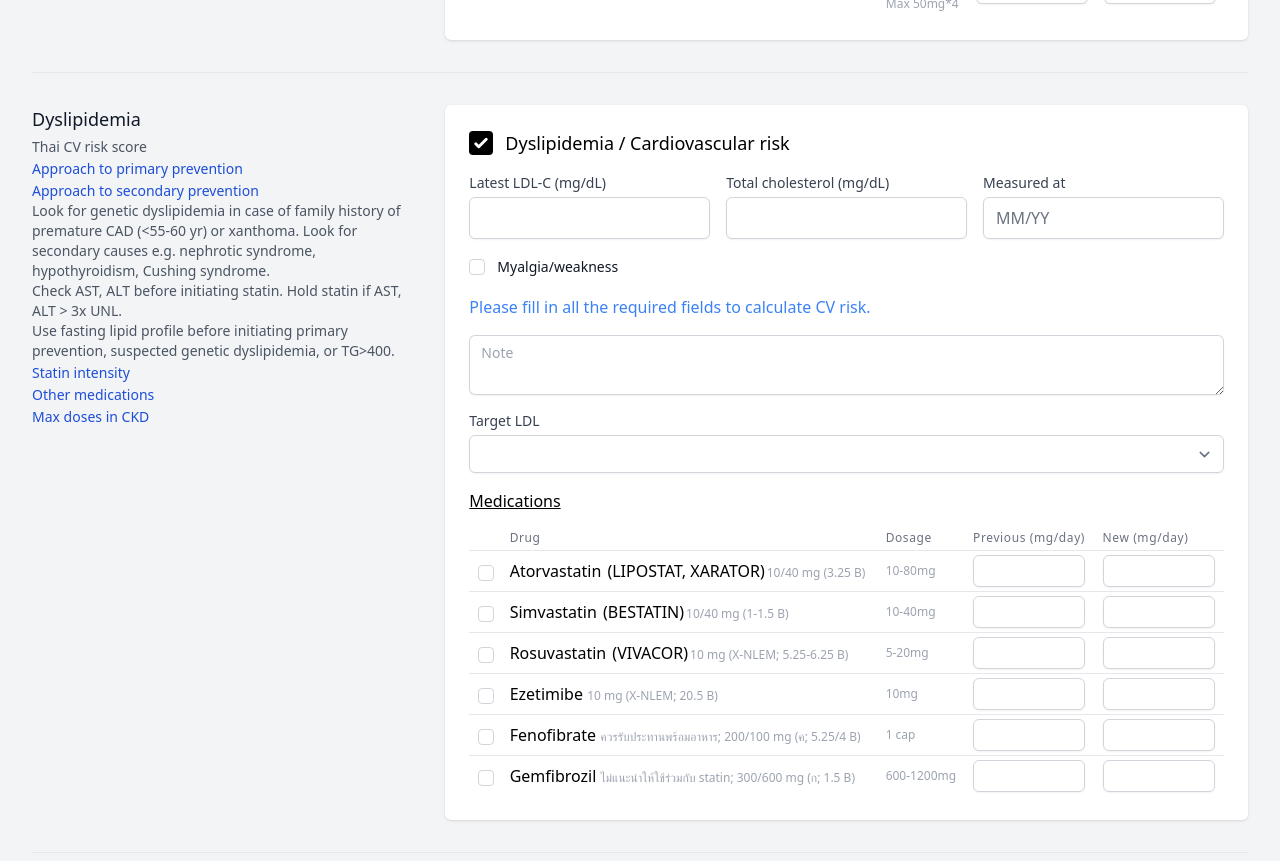
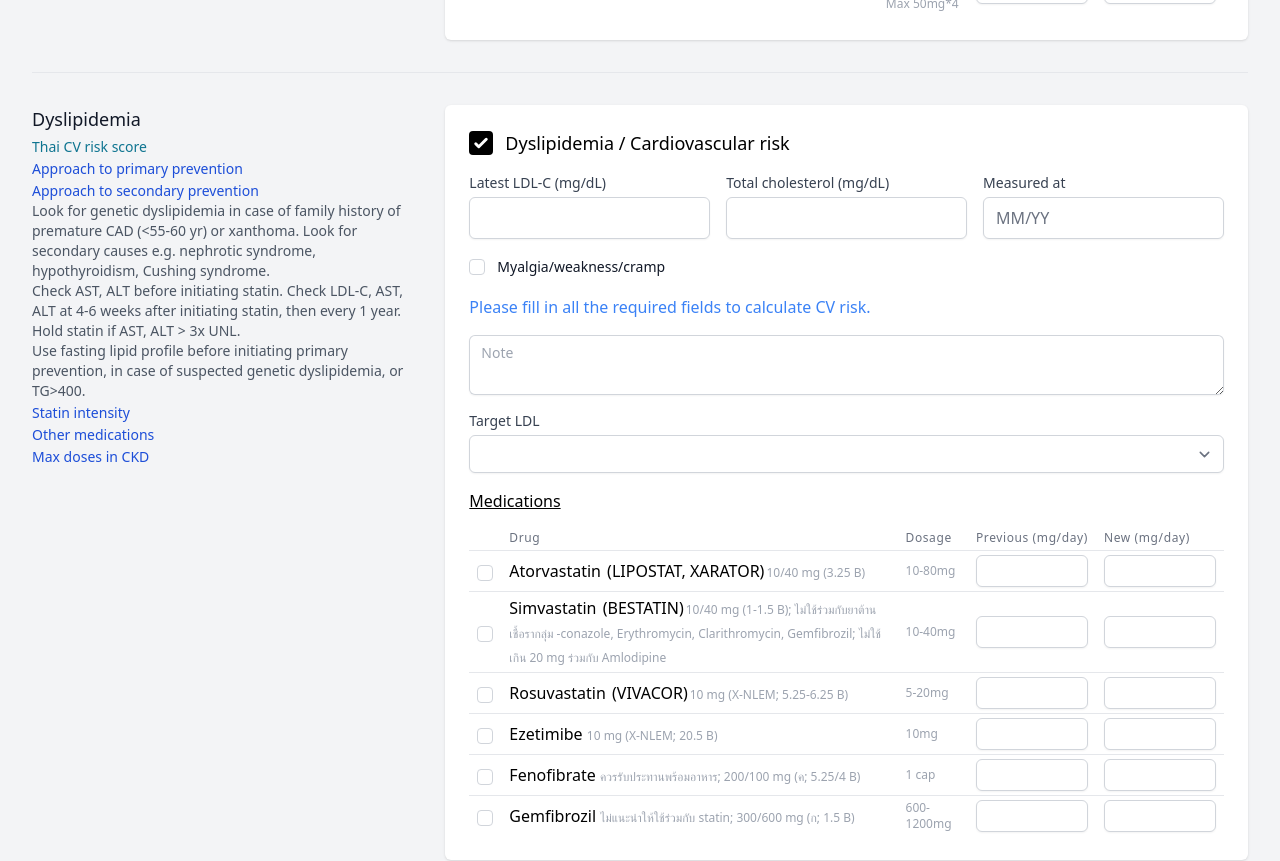
Before and after one commit to keenthekeen/opd-toolkit, a Vue app: page /ncd in a window 1280 px wide. Shown: the part 1620-2481 px from the top of the page. Built offline with nearby package versions, Linux system fonts and the light colour scheme.

Commit message:
feat: add statin note

```diff
--- a/src/ncd.json
+++ b/src/ncd.json
@@ -107,7 +107,7 @@
     {
       "name": "Simvastatin",
       "trade_name": "BESTATIN",
-      "description": "10/40 mg (1-1.5 B)",
+      "description": "10/40 mg (1-1.5 B); ไม่ใช้ร่วมกับยาต้านเชื้อรากลุ่ม -conazole, Erythromycin, Clarithromycin,      Gemfibrozil; ไม่ใช้เกิน 20 mg ร่วมกับ Amlodipine",
       "dosage": "10-40mg"
     },
     {
@@ -327,7 +327,8 @@
       "name": "HbA1c"
     },
     {
-      "name": "Lipid profile"
+      "name": "Lipid profile",
+      "description": "q 1 year"
     },
     {
       "name": "AST, ALT",
--- a/src/views/NCDView.vue
+++ b/src/views/NCDView.vue
@@ -406,11 +406,12 @@ const cvRisk = computed(() =>
       <FormSection>
         <template #title>Dyslipidemia</template>
         <template #description>
-          <p>
-            <a href="https://www.rama.mahidol.ac.th/cardio_vascular_risk/thai_cv_risk_score/"
-              >Thai CV risk score</a
-            >
-          </p>
+          <a
+            href="https://www.rama.mahidol.ac.th/cardio_vascular_risk/thai_cv_risk_score/"
+            target="_blank"
+            class="block text-cyan-700"
+            >Thai CV risk score</a
+          >
           <AssetModal
             class="block"
             :src="['/dlp-target-primary.png', '/dlp-target-dm.png', '/dlp-target-ckd.png']"
@@ -425,10 +426,13 @@ const cvRisk = computed(() =>
               or xanthoma. Look for secondary causes e.g. nephrotic syndrome, hypothyroidism,
               Cushing syndrome.
             </p>
-            <p>Check AST, ALT before initiating statin. Hold statin if AST, ALT > 3x UNL.</p>
             <p>
-              Use fasting lipid profile before initiating primary prevention, suspected genetic
-              dyslipidemia, or TG>400.
+              Check AST, ALT before initiating statin. Check LDL-C, AST, ALT at 4-6 weeks after
+              initiating statin, then every 1 year. Hold statin if AST, ALT > 3x UNL.
+            </p>
+            <p>
+              Use fasting lipid profile before initiating primary prevention, in case of suspected
+              genetic dyslipidemia, or TG>400.
             </p>
             <AssetModal class="block" src="/dlp-statin-intensity.png">Statin intensity</AssetModal>
             <AssetModal class="block" :src="['/dlp-drugs-1.png', '/dlp-drugs-2.png']"
@@ -488,7 +492,7 @@ const cvRisk = computed(() =>
               />
             </div>
             <div class="text-sm/6">
-              <label for="myopathy" class="font-medium text-gray-900">Myalgia/weakness</label>
+              <label for="myopathy" class="font-medium text-gray-900">Myalgia/weakness/cramp</label>
             </div>
           </div>
           <p class="col-span-6 text-red-500" v-if="form.myopathy">
```
